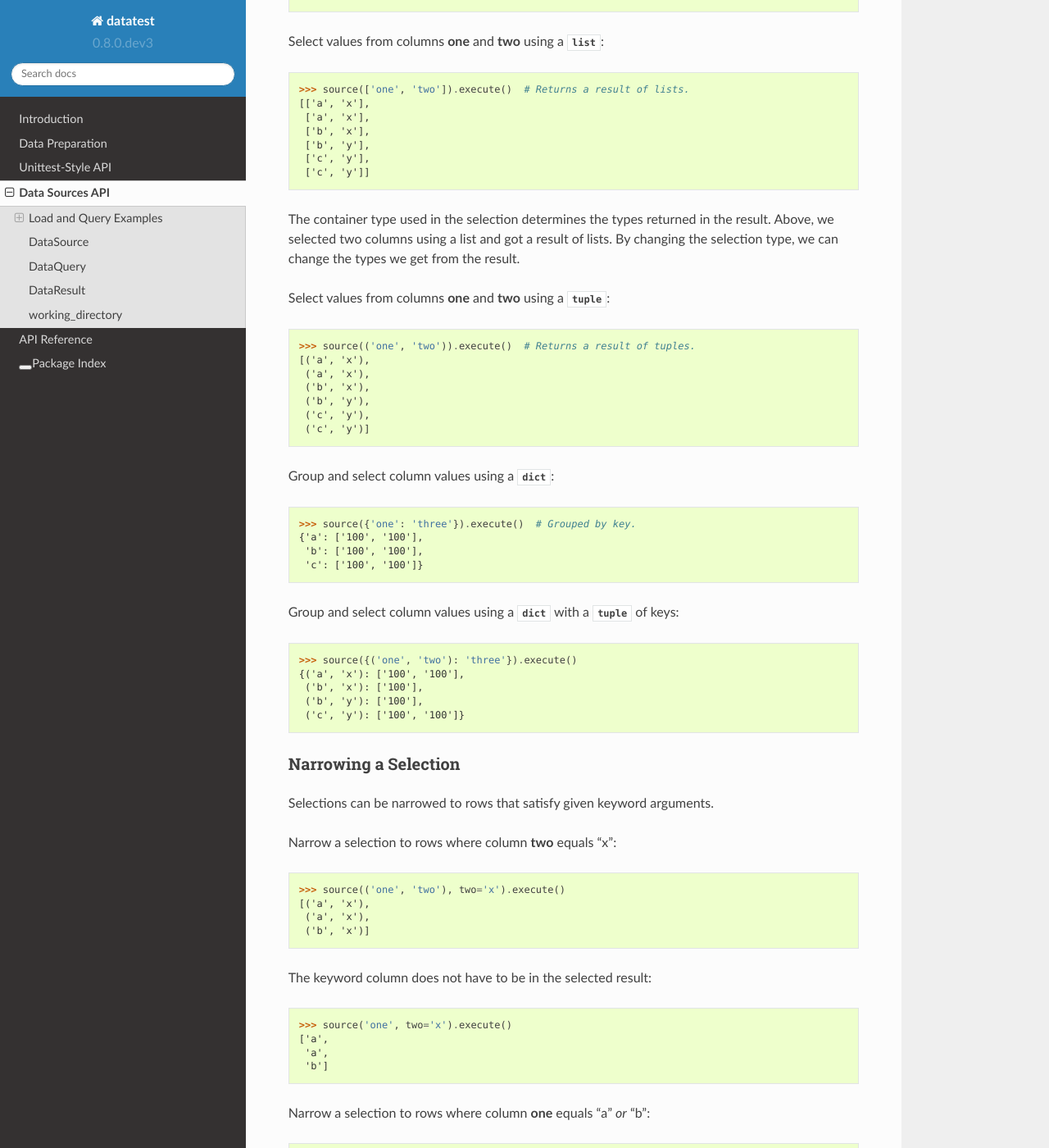
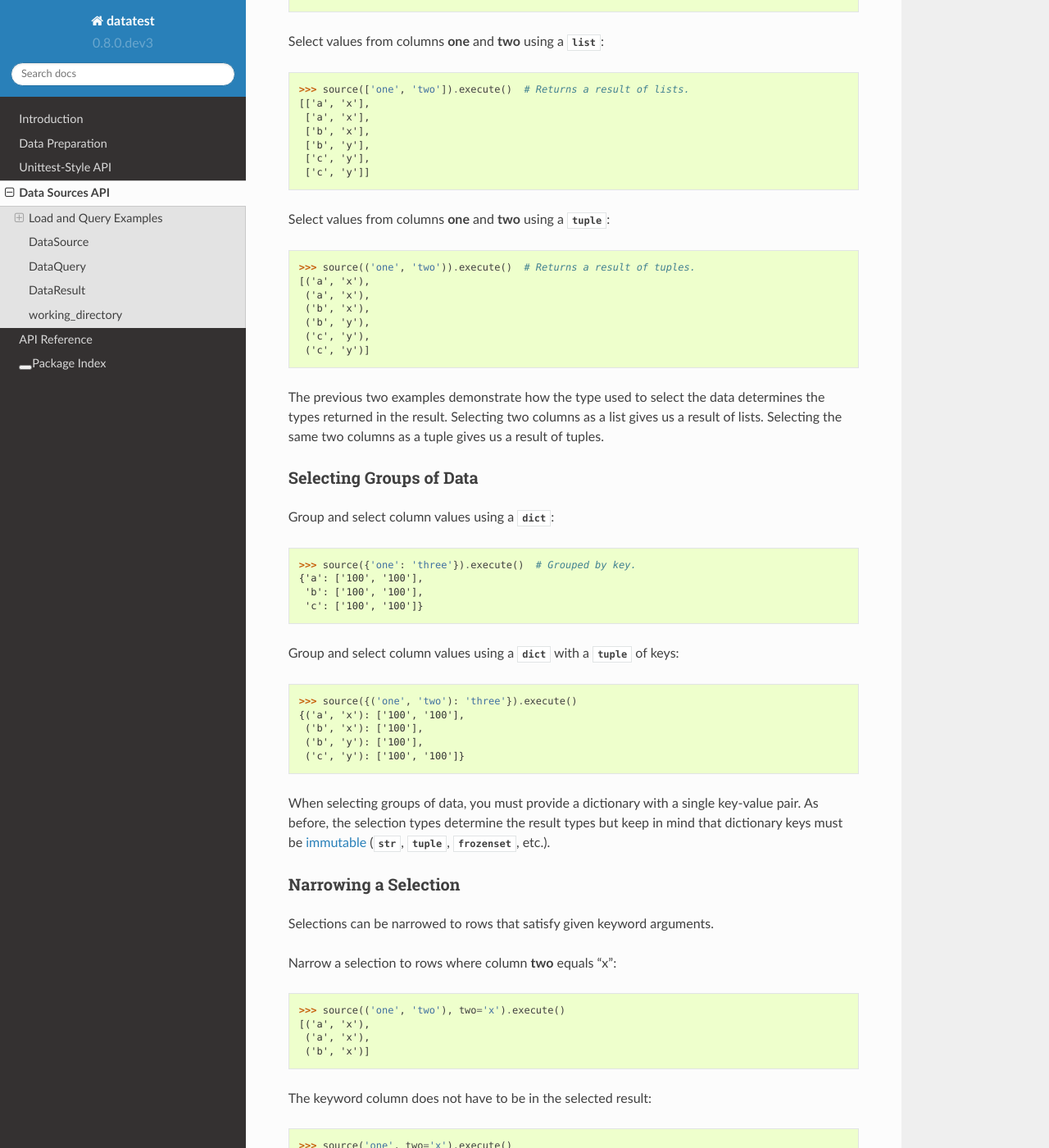
Before and after one commit to shawnbrown/datatest, a Sphinx documentation site: the page built from docs/data_sources.rst, in a window 1280 px wide and 1400 px high, scrolled down 1795 px. Shown: the whole window at 82% size. Built offline with Sphinx 7.4.7 and the Read the Docs theme 2.0.0, drawn with Linux system fonts in a browser that asks for light colours.

Commit message:
Add detail to "selecting groups" documentation and reword docstring for working_directory().

```diff
--- a/docs/data_sources.rst
+++ b/docs/data_sources.rst
@@ -112,11 +112,6 @@ Select values from columns **one** and **two** using a
      ['c', 'y'],
      ['c', 'y']]
 
-The container type used in the selection determines the types
-returned in the result. Above, we selected two columns using a
-list and got a result of lists. By changing the selection type,
-we can change the types we get from the result.
-
 Select values from columns **one** and **two** using a
 :py:class:`tuple`::
 
@@ -127,6 +122,15 @@ Select values from columns **one** and **two** using a
      ('b', 'y'),
      ('c', 'y'),
      ('c', 'y')]
+
+The previous two examples demonstrate how the type used to select the
+data determines the types returned in the result. Selecting two columns
+as a list gives us a result of lists. Selecting the same two columns as
+a tuple gives us a result of tuples.
+
+
+Selecting Groups of Data
+========================
 
 Group and select column values using a :py:class:`dict`::
 
@@ -143,6 +147,12 @@ Group and select column values using a :py:class:`dict` with a
      ('b', 'x'): ['100'],
      ('b', 'y'): ['100'],
      ('c', 'y'): ['100', '100']}
+
+When selecting groups of data, you must provide a dictionary with
+a single key-value pair. As before, the selection types determine the
+result types but keep in mind that dictionary keys must be `immutable
+<http://docs.python.org/3/glossary.html#term-immutable>`_
+(:py:class:`str`, :py:class:`tuple`, :py:class:`frozenset`, etc.).
 
 
 Narrowing a Selection
```
Also changed, not shown: 1 other file.
